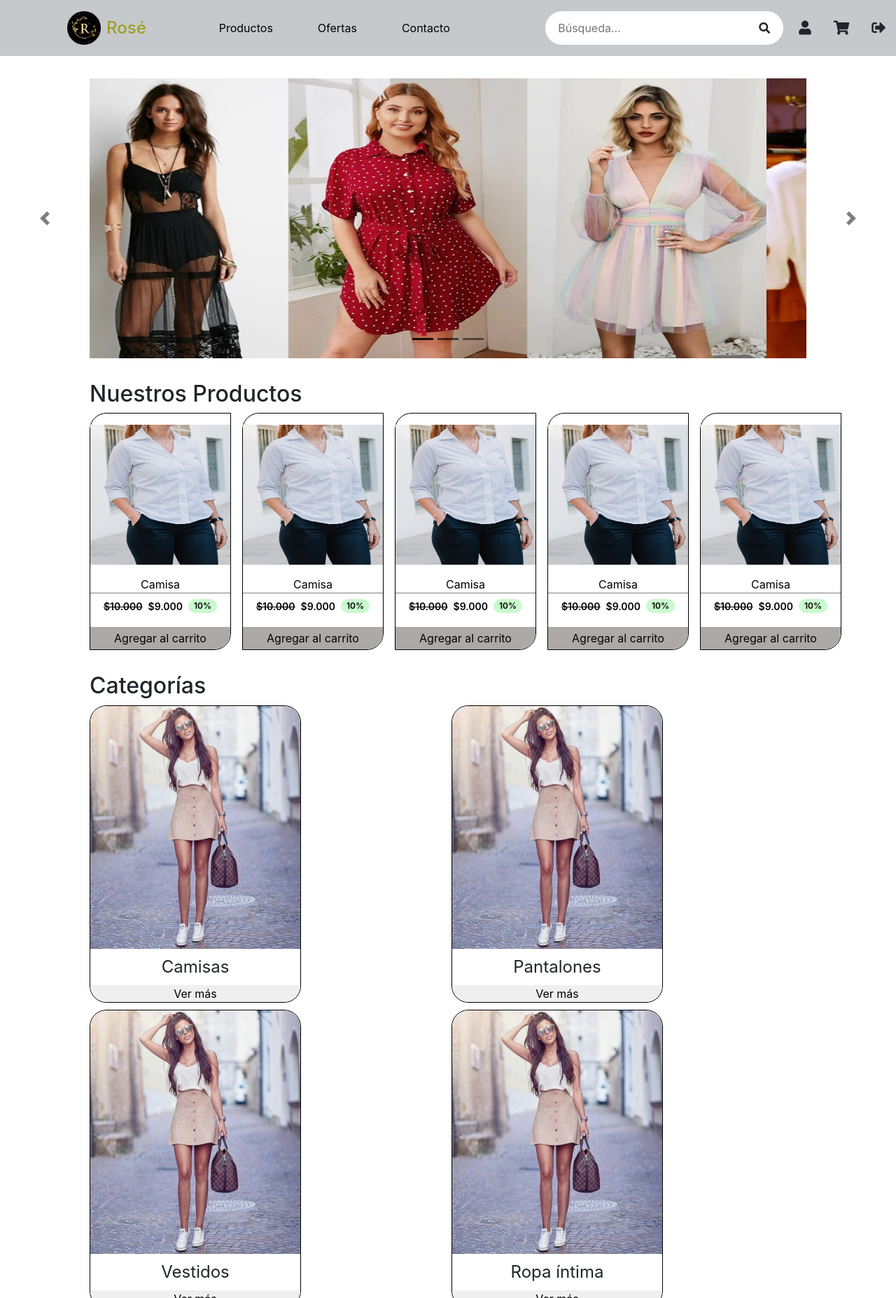
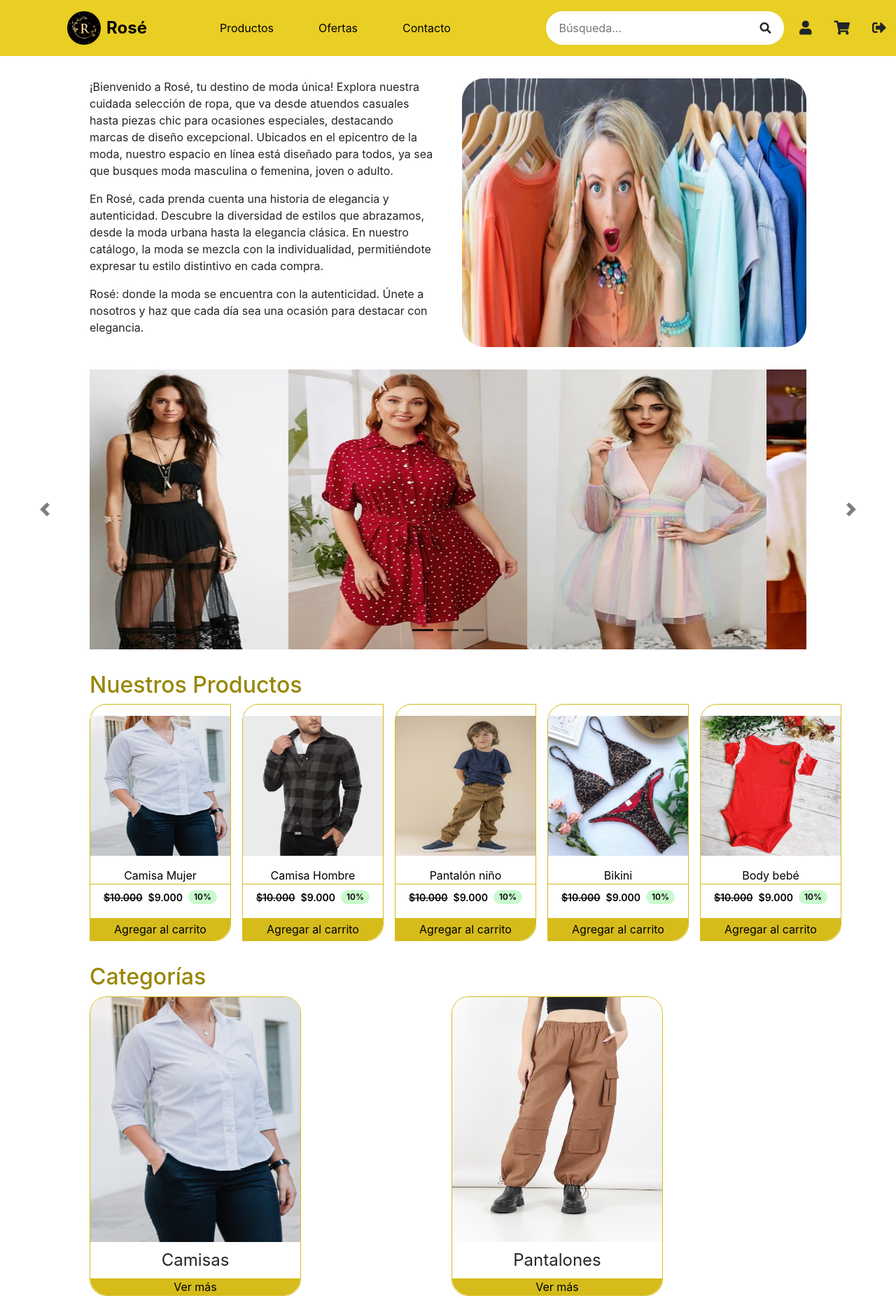
Before and after one commit to RocioBejarano/tp-final-curso-html, a plain HTML site: page index.html in a window 1280 px wide. Shown: the top 1855 px of the page at 70% size. Drawn offline with nearby package versions, Linux system fonts and the light colour scheme.

Commit message:
correcciones

```diff
--- a/css/categories.css
+++ b/css/categories.css
@@ -1,6 +1,10 @@
 .categories {
   width: 80%;
   margin: 0 auto 2rem;
+
+  h2 {
+    color: #988600;
+  }
 
   .category-container {
     display: flex;
@@ -23,10 +27,11 @@
       width: 18.75rem;
       display: flex;
       flex-direction: column;
-      border: 0.0625rem solid #000;
+      border: 0.0625rem solid #d5bc1b;
       border-radius: 1.5rem;
 
       img {
+        height: 21.875rem;
         border-top-right-radius: 1.5rem;
         border-top-left-radius: 1.5rem;
       }
@@ -40,6 +45,7 @@
         border: unset;
         border-bottom-right-radius: 1.5rem;
         border-bottom-left-radius: 1.5rem;
+        background-color: #d5bc1b;
       }
     }
   }
--- /dev/null
+++ b/css/main-information.css
@@ -0,0 +1,30 @@
+.main-information {
+  width: 80%;
+  margin: 2rem auto;
+  display: flex;
+  justify-content: space-between;
+
+  .paragraphs, img {
+    width: 48%;
+  }
+
+  .paragraphs {
+    display: flex;
+    flex-direction: column;
+    justify-content: space-between;
+  }
+
+  img {
+    border-radius: 2rem;
+  }
+}
+
+@media (max-width: 576px), (min-width: 577px) and (max-width: 1000px) {
+  .main-information {
+    flex-direction: column;
+  }
+
+  .main-information > .paragraphs, .main-information > img {
+    width: 100%;
+  }
+}
--- a/css/newsletter.css
+++ b/css/newsletter.css
@@ -1,6 +1,10 @@
 .newsletter {
   width: 80%;
   margin: 0 auto 2rem;
+
+  h2 {
+    color: #988600;
+  }
 
   form {
     display: flex;
@@ -14,14 +18,14 @@
     input[name="email"] {
       padding: 0 1rem;
       border-radius: .625rem;
-      border: .0625rem solid;
+      border: .0625rem solid #d5bc1b;
     }
 
     button[type="submit"] {
         border: unset;
         border-radius: .625rem;
         padding: 0 1rem;
-        background-color: #c8facd;
+        background-color: #d5bc1b;
     }
   }
 }
--- a/css/products.css
+++ b/css/products.css
@@ -1,6 +1,10 @@
 #productos {
   width: 80%;
   margin: 0 auto 2rem;
+
+  h2 {
+    color: #988600;
+  }
 
   .products-container {
     display: flex;
@@ -31,7 +35,7 @@
       width: 15.625rem;
       display: flex;
       flex-direction: column;
-      border: 0.0625rem solid #000;
+      border: 0.0625rem solid #d5bc1b;
       border-radius: 1.5rem 0;
 
       @media (max-width: 576px), (min-width: 577px) and (max-width: 1000px) {
@@ -63,7 +67,7 @@
           display: flex;
           gap: 0.5rem;
           padding: 0 1rem;
-          border-top: 0.0625rem solid #808080;
+          border-top: 0.0625rem solid #d5bc1b;
           justify-content: center;
           font-size: 0.875rem;
           font-weight: 600;
@@ -102,7 +106,7 @@
         display: flex;
         justify-content: center;
         height: 2rem;
-        background-color: #ada9a9;
+        background-color: #d5bc1b;
         border-bottom-right-radius: 1.5rem;
         border: unset;
         margin-top: 0.1875rem;
--- a/index.html
+++ b/index.html
@@ -18,6 +18,7 @@
     <script src="https://maxcdn.bootstrapcdn.com/bootstrap/4.5.2/js/bootstrap.min.js"></script>
 
     <link rel="stylesheet" href="layout/header/header.css" />
+    <link rel="stylesheet" href="css/main-information.css" />
     <link rel="stylesheet" href="css/carousel.css" />
     <link rel="stylesheet" href="css/products.css" />
     <link rel="stylesheet" href="css/categories.css" />
@@ -49,6 +50,31 @@
       </div>
     </header>
     <main>
+      <div class="main-information">
+        <div class="paragraphs">
+          <p>
+            ¡Bienvenido a Rosé, tu destino de moda única! Explora nuestra
+            cuidada selección de ropa, que va desde atuendos casuales hasta
+            piezas chic para ocasiones especiales, destacando marcas de diseño
+            excepcional. Ubicados en el epicentro de la moda, nuestro espacio en
+            línea está diseñado para todos, ya sea que busques moda masculina o
+            femenina, joven o adulto.
+          </p>
+          <p>
+            En Rosé, cada prenda cuenta una historia de elegancia y
+            autenticidad. Descubre la diversidad de estilos que abrazamos, desde
+            la moda urbana hasta la elegancia clásica. En nuestro catálogo, la
+            moda se mezcla con la individualidad, permitiéndote expresar tu
+            estilo distintivo en cada compra.
+          </p>
+          <p>
+            Rosé: donde la moda se encuentra con la autenticidad. Únete a
+            nosotros y haz que cada día sea una ocasión para destacar con
+            elegancia.
+          </p>
+        </div>
+        <img src="images/main-banner.jpg" alt="main-banner" />
+      </div>
       <div id="carrusel" class="carousel slide" data-ride="carousel">
         <ol class="carousel-indicators">
           <li data-target="#carrusel" data-slide-to="0" class="active"></li>
@@ -91,7 +117,7 @@
           <div class="product-card">
             <a href="components/product-details-page/product-details-page.html">
               <img src="images/camisa.jpg" alt="camisa" />
-              <p class="product-title">Camisa</p>
+              <p class="product-title">Camisa Mujer</p>
               <div class="price-container">
                 <p class="previous-price">$10.000</p>
                 <p class="current-price">$9.000</p>
@@ -102,8 +128,8 @@
           </div>
           <div class="product-card">
             <a href="components/product-details-page/product-details-page.html">
-              <img src="images/camisa.jpg" alt="camisa" />
-              <p class="product-title">Camisa</p>
+              <img src="images/camisa-hombre.jpg" alt="camisa" />
+              <p class="product-title">Camisa Hombre</p>
               <div class="price-container">
                 <p class="previous-price">$10.000</p>
                 <p class="current-price">$9.000</p>
@@ -114,8 +140,8 @@
           </div>
           <div class="product-card">
             <a href="components/product-details-page/product-details-page.html">
-              <img src="images/camisa.jpg" alt="camisa" />
-              <p class="product-title">Camisa</p>
+              <img src="images/pantalon-niño.jpg" alt="camisa" />
+              <p class="product-title">Pantalón niño</p>
               <div class="price-container">
                 <p class="previous-price">$10.000</p>
                 <p class="current-price">$9.000</p>
@@ -126,8 +152,8 @@
           </div>
           <div class="product-card">
             <a href="components/product-details-page/product-details-page.html">
-              <img src="images/camisa.jpg" alt="camisa" />
-              <p class="product-title">Camisa</p>
+              <img src="images/bikini.jpg" alt="camisa" />
+              <p class="product-title">Bikini</p>
               <div class="price-container">
                 <p class="previous-price">$10.000</p>
                 <p class="current-price">$9.000</p>
@@ -138,8 +164,8 @@
           </div>
           <div class="product-card">
             <a href="components/product-details-page/product-details-page.html">
-              <img src="images/camisa.jpg" alt="camisa" />
-              <p class="product-title">Camisa</p>
+              <img src="images/body-bebe.webp" alt="camisa" />
+              <p class="product-title">Body bebé</p>
               <div class="price-container">
                 <p class="previous-price">$10.000</p>
                 <p class="current-price">$9.000</p>
@@ -155,22 +181,22 @@
         <h2>Categorías</h2>
         <div class="category-container">
           <div class="category-card">
-            <img src="images/category.jpg" alt="category" />
+            <img src="images/camisa.jpg" alt="category" />
             <p class="category-title">Camisas</p>
             <button>Ver más</button>
           </div>
           <div class="category-card">
-            <img src="images/category.jpg" alt="category" />
+            <img src="images/pantalon.jpg" alt="category" />
             <p class="category-title">Pantalones</p>
             <button>Ver más</button>
           </div>
           <div class="category-card">
-            <img src="images/category.jpg" alt="category" />
+            <img src="images/vestido.jpg" alt="category" />
             <p class="category-title">Vestidos</p>
             <button>Ver más</button>
           </div>
           <div class="category-card">
-            <img src="images/category.jpg" alt="category" />
+            <img src="images/ropa-intima.jpg" alt="category" />
             <p class="category-title">Ropa íntima</p>
             <button>Ver más</button>
           </div>
@@ -188,6 +214,12 @@
 
     <footer>
       <p>&copy; 2023 Rosé. Todos los derechos reservados.</p>
+      <div class="icons">
+        <i class="fab fa-facebook-f"></i>
+        <i class="fab fa-instagram"></i>
+        <i class="fab fa-whatsapp"></i>
+        <i class="fab fa-youtube"></i>
+      </div>
       <button>Botón de arrepentimiento</button>
     </footer>
   </body>
--- a/layout/footer/footer.css
+++ b/layout/footer/footer.css
@@ -1,5 +1,5 @@
 footer {
-  background-color: #c5c9cb;
+  background-color: #e9ce24;
   display: flex;
   flex-direction: column;
 
@@ -7,6 +7,17 @@ footer {
     margin: 0 auto;
     width: fit-content;
     padding: 1rem 0;
+  }
+
+  .icons {
+    display: flex;
+    gap: 1rem;
+    font-size: 1.25rem;
+    margin: 0 auto 1rem;
+
+    i {
+      cursor: pointer;
+    }
   }
 
   button {
--- a/layout/header/header.css
+++ b/layout/header/header.css
@@ -6,7 +6,7 @@
 header {
   display: flex;
   gap: 0.5rem;
-  background-color: #c5c9cb;
+  background-color: #e9ce24;
   padding: 1rem 0;
 
   @media (max-width: 576px), (min-width: 577px) and (max-width: 1000px) {
@@ -72,7 +72,8 @@ header {
     margin: auto 0;
     line-height: 3rem;
     font-size: 1.5rem;
-    color: #9e9e27;
+    font-weight: bold;
+    color: #000;
   }
 
   .mobile-search {
```
Also changed, not shown: components/product-details-page/product-details-page.css (+10 -7 lines), components/product-details-page/product-details-page.html (+6 -0 lines), images/bikini.jpg (added), images/body-bebe.webp (added), images/camisa-hombre.jpg (added), images/main-banner.jpg (added), images/pantalon-niño.jpg (added), images/pantalon.jpg (added), images/ropa-intima.jpg (added), images/vestido.jpg (added).
